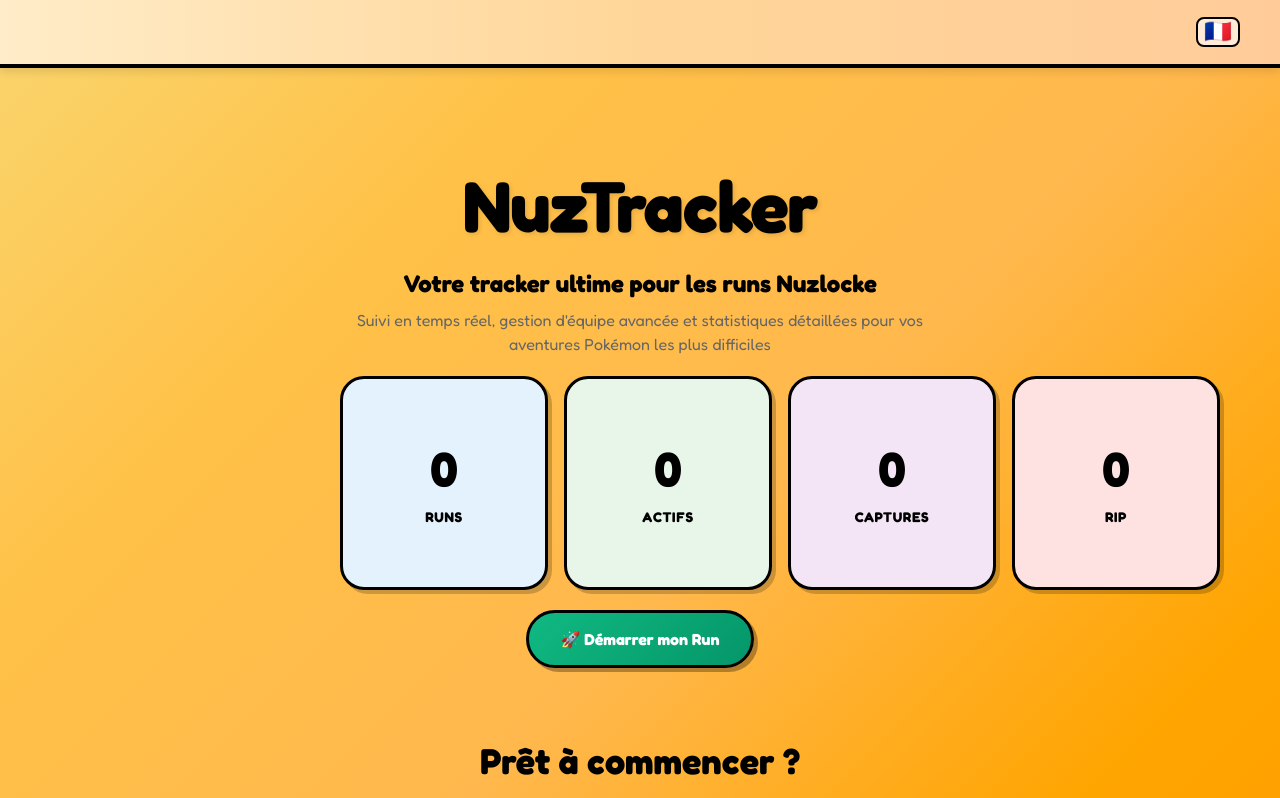
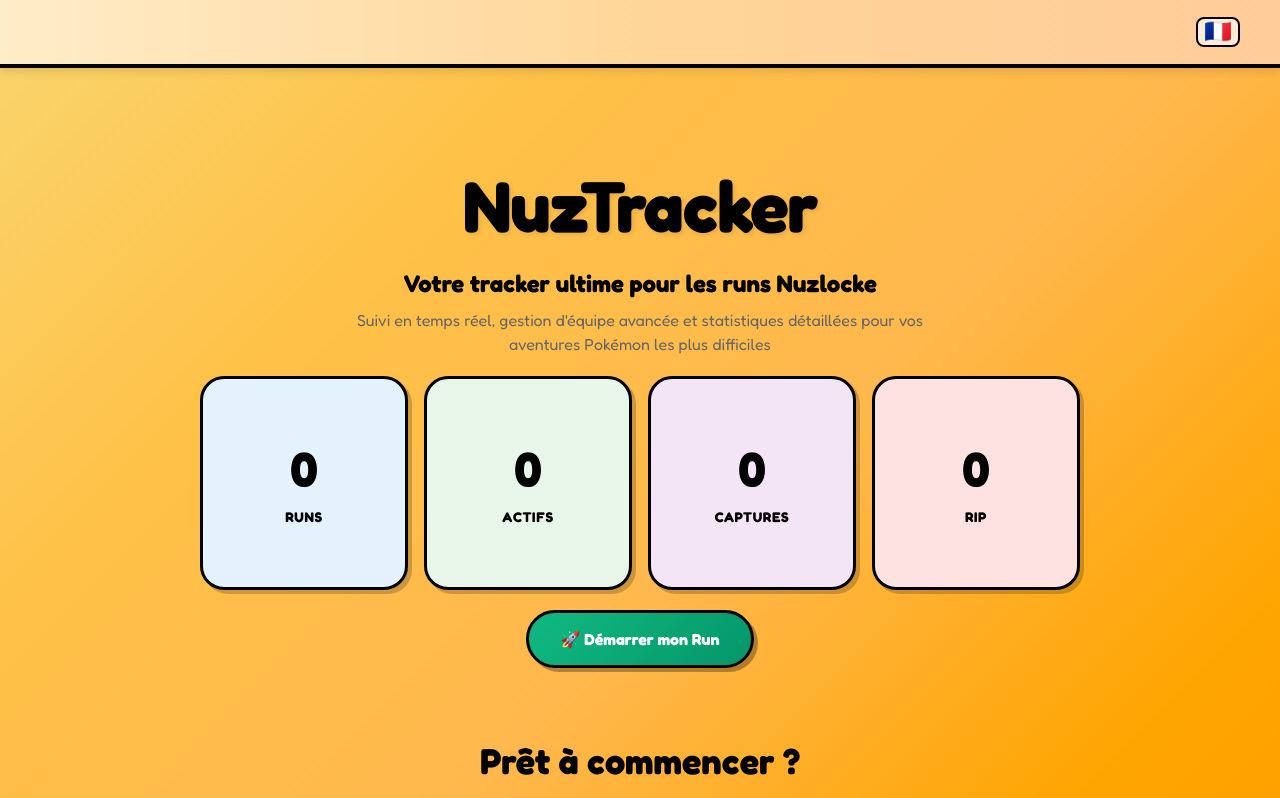
Before and after one commit to TheIndependentBrotherhood/nuztracker-pokemon, a Next.js app: page / in a window 1280 px wide. Shown: the top 798 px of the page. Built offline with nearby package versions, Linux system fonts and the light colour scheme.

Commit message:
refactor: remove maxWidth style from Stack in HeroSection for improved layout flexibility

```diff
--- a/src/components/home/HeroSection.tsx
+++ b/src/components/home/HeroSection.tsx
@@ -71,7 +71,6 @@
           <Stack
             direction={{ xs: "column", sm: "row" }}
             spacing={2}
-            sx={{ width: "100%", maxWidth: "600px" }}
           >
             <StatCard value={runsCount} label="Runs" color="#E3F2FD" />
             <StatCard value={activeCount} label={t(tr.hero.statActive, lang)} color="#E8F5E9" />
```
